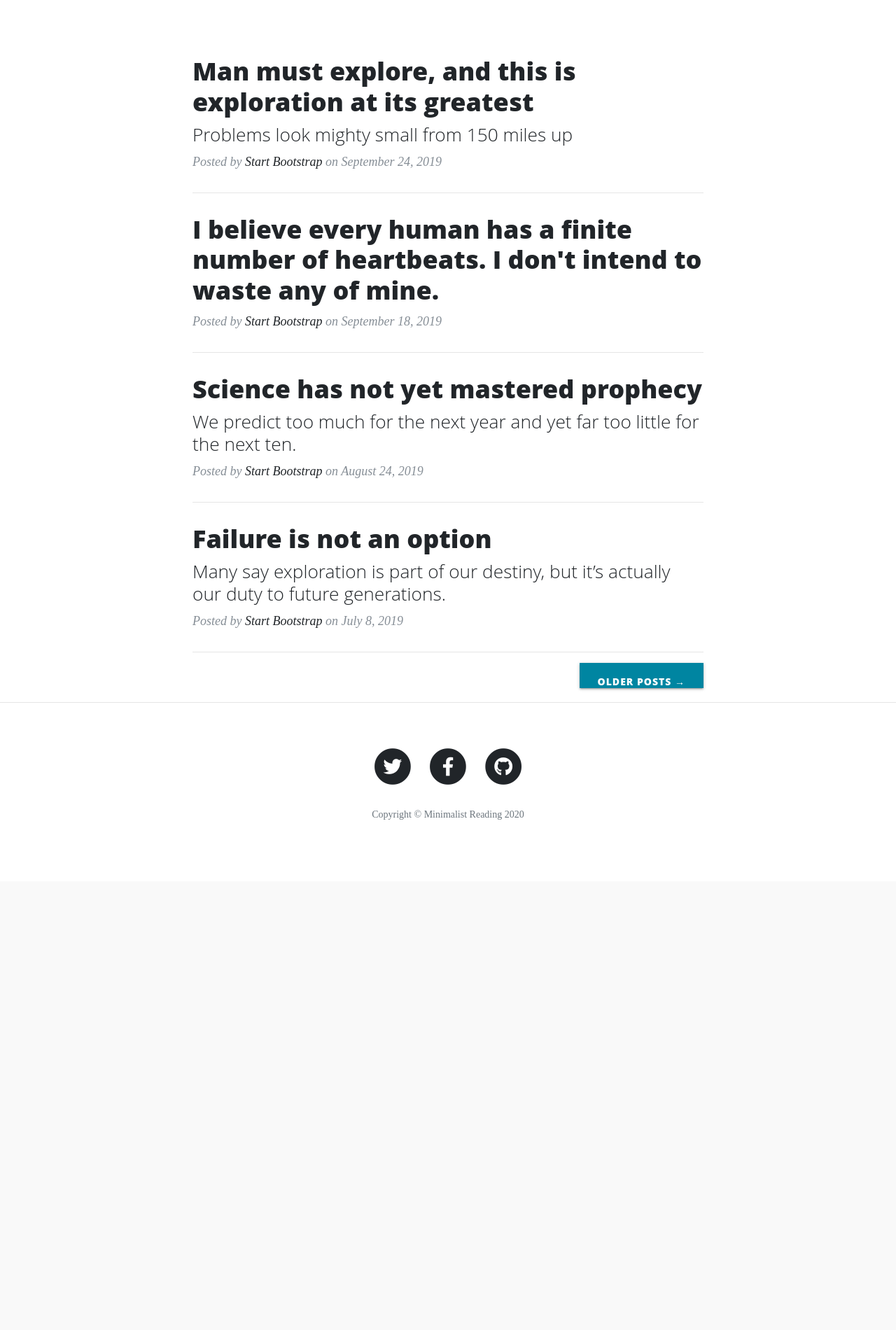
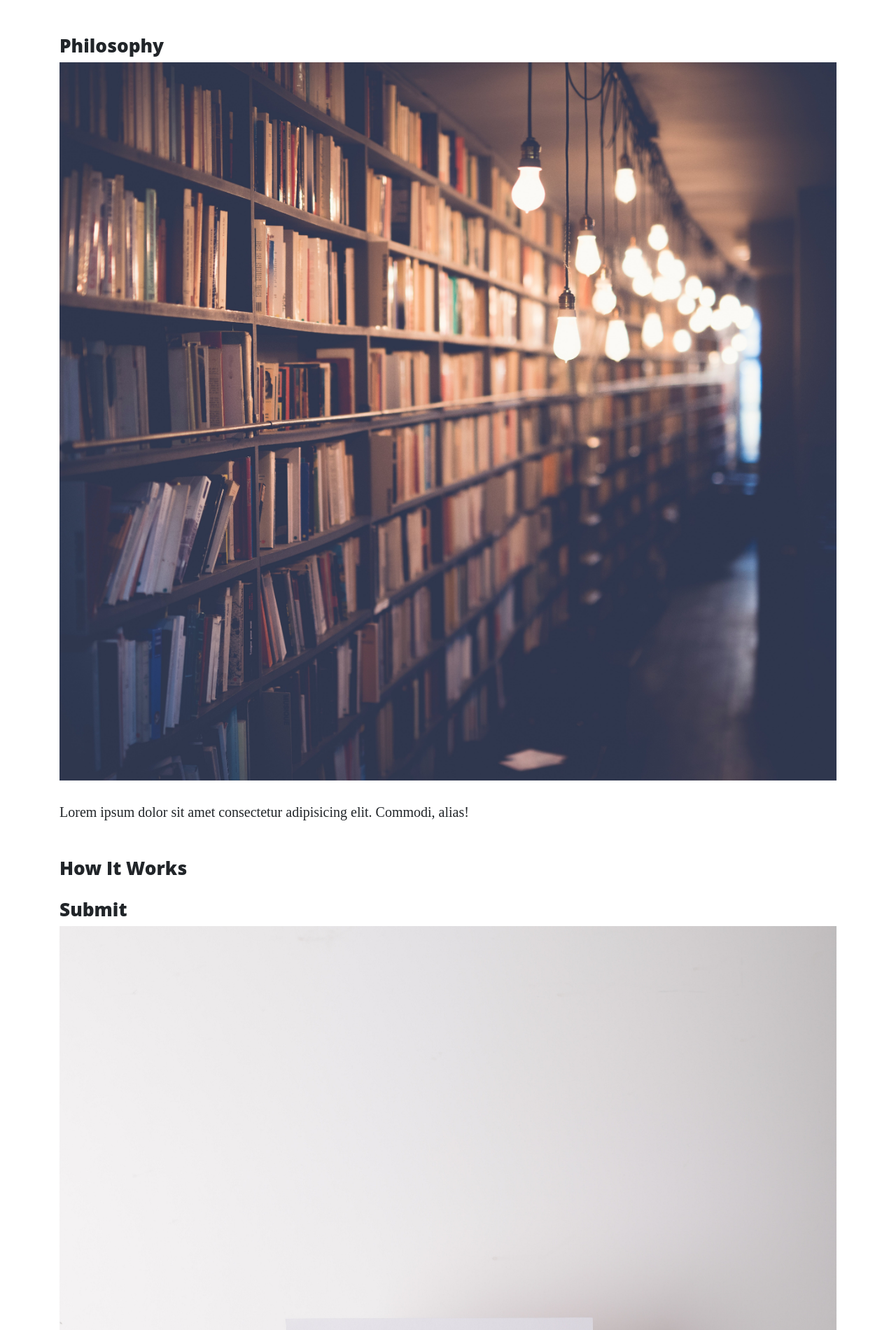
Before and after one commit to Code-Institute-Submissions/MS3-2, a Flask app: page / in a window 1280 px wide. Shown: the part 628-2528 px from the top of the page at 70% size. Before the commit the page ends 1799 px from the top, so only its background shows below. Run offline with Flask 2, Linux system fonts and the light colour scheme; some libraries are stand-ins or nearby versions.

Commit message:
index.html updated with images and info

```diff
--- a/app.py
+++ b/app.py
@@ -1,8 +1,11 @@
 import os
-from flask import Flask, render_template, request
+from flask import Flask, render_template, redirect, request, url_for
+from flask_pymongo import PyMongo
+from bson.objectid import ObjectId
 
 
 app = Flask(__name__)
+
 
 
 @app.route("/")
--- a/static/css/clean-blog.css
+++ b/static/css/clean-blog.css
@@ -407,3 +407,8 @@ footer .copyright {
   font-size: 16px;
   padding: 25px 35px;
 }
+
+
+.images-home {
+    border: 1px solid red;
+}
--- a/templates/index.html
+++ b/templates/index.html
@@ -1,70 +1,33 @@
 {% extends 'base.html' %}
 {% block content  %}
 
-    <div class="row">
-      <div class="col-lg-8 col-md-10 mx-auto">
-        <div class="post-preview">
-          <a href="post.html">
-            <h2 class="post-title">
-              Man must explore, and this is exploration at its greatest
-            </h2>
-            <h3 class="post-subtitle">
-              Problems look mighty small from 150 miles up
-            </h3>
-          </a>
-          <p class="post-meta">Posted by
-            <a href="#">Start Bootstrap</a>
-            on September 24, 2019</p>
-        </div>
-        <hr>
-        <div class="post-preview">
-          <a href="post.html">
-            <h2 class="post-title">
-              I believe every human has a finite number of heartbeats. I don't intend to waste any of mine.
-            </h2>
-          </a>
-          <p class="post-meta">Posted by
-            <a href="#">Start Bootstrap</a>
-            on September 18, 2019</p>
-        </div>
-        <hr>
-        <div class="post-preview">
-          <a href="post.html">
-            <h2 class="post-title">
-              Science has not yet mastered prophecy
-            </h2>
-            <h3 class="post-subtitle">
-              We predict too much for the next year and yet far too little for the next ten.
-            </h3>
-          </a>
-          <p class="post-meta">Posted by
-            <a href="#">Start Bootstrap</a>
-            on August 24, 2019</p>
-        </div>
-        <hr>
-        <div class="post-preview">
-          <a href="post.html">
-            <h2 class="post-title">
-              Failure is not an option
-            </h2>
-            <h3 class="post-subtitle">
-              Many say exploration is part of our destiny, but it’s actually our duty to future generations.
-            </h3>
-          </a>
-          <p class="post-meta">Posted by
-            <a href="#">Start Bootstrap</a>
-            on July 8, 2019</p>
-        </div>
-        <hr>
-        <!-- Pager -->
-        <div class="clearfix">
-          <a class="btn btn-primary float-right" href="#">Older Posts &rarr;</a>
-        </div>
-      </div>
-    </div>
-  </div>
+ <div class="container">
 
-  <hr>
+ <div class="row">
+ <h3>Philosophy</h3>
+ <img class="img-fluid images-home" src="static/img/library.jpg" alt="library">
+ <p>Lorem ipsum dolor sit amet consectetur adipisicing elit. Commodi, alias!</p>
+ </div>
+
+ <div class="row text-center">
+ <h3>How It Works</h3>
+ </div>
+
+ <div class="row">
+ <h3>Submit</h3>
+
+ <img class="img-fluid images-home" src="static/img/typewriter.jpg" alt="typewriter">
+<p>Lorem ipsum dolor sit amet consectetur adipisicing elit. Necessitatibus, eveniet. Eos labore eaque aliquam aliquid beatae pariatur harum, quibusdam cumque.</p>
+ </div>
+
+
+ <div class="row">
+ <h3>Browse</h3>
+ <img class="img-fluid images-home" src="static/img/girl-with-book.jpg" alt="girl holding book">
+ </div>
+ <p>Lorem ipsum dolor sit amet consectetur adipisicing elit. Quia, ratione. Saepe adipisci odio illo omnis voluptatibus, deserunt laboriosam perferendis dicta.</p>
+
+ </div>
 
 
 {% endblock %}
```
